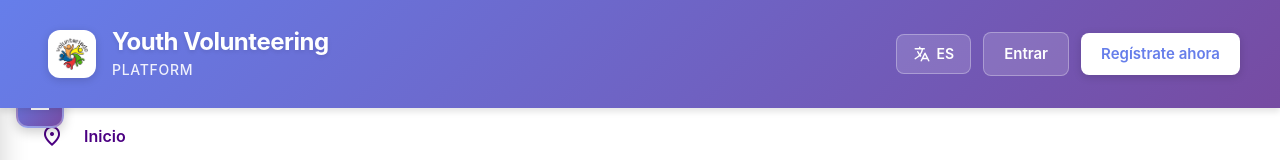
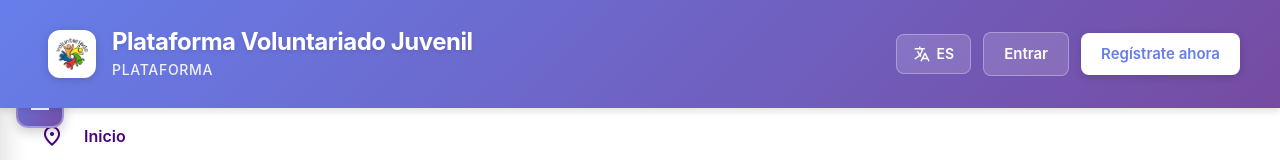
Before and after one commit to FortyTwo43/Voluntariado, a Vue app: page / in a window 1280 px wide. Shown: the top 160 px of the page. Built offline with nearby package versions, Linux system fonts and the light colour scheme.

Commit message:
feat: update logo text to Spanish for improved localization

```diff
--- a/src/layouts/PublicLayout.vue
+++ b/src/layouts/PublicLayout.vue
@@ -13,8 +13,8 @@
             <img src="@/assets/voluntariado.png" alt="Logo Voluntariado" class="logo-image" />
           </div>
           <div class="logo-text-container">
-            <span class="logo-text">Youth Volunteering</span>
-            <span class="logo-subtitle">Platform</span>
+            <span class="logo-text">Plataforma Voluntariado Juvenil</span>
+            <span class="logo-subtitle">Plataforma</span>
           </div>
         </router-link>
         <nav class="header-nav">
```
